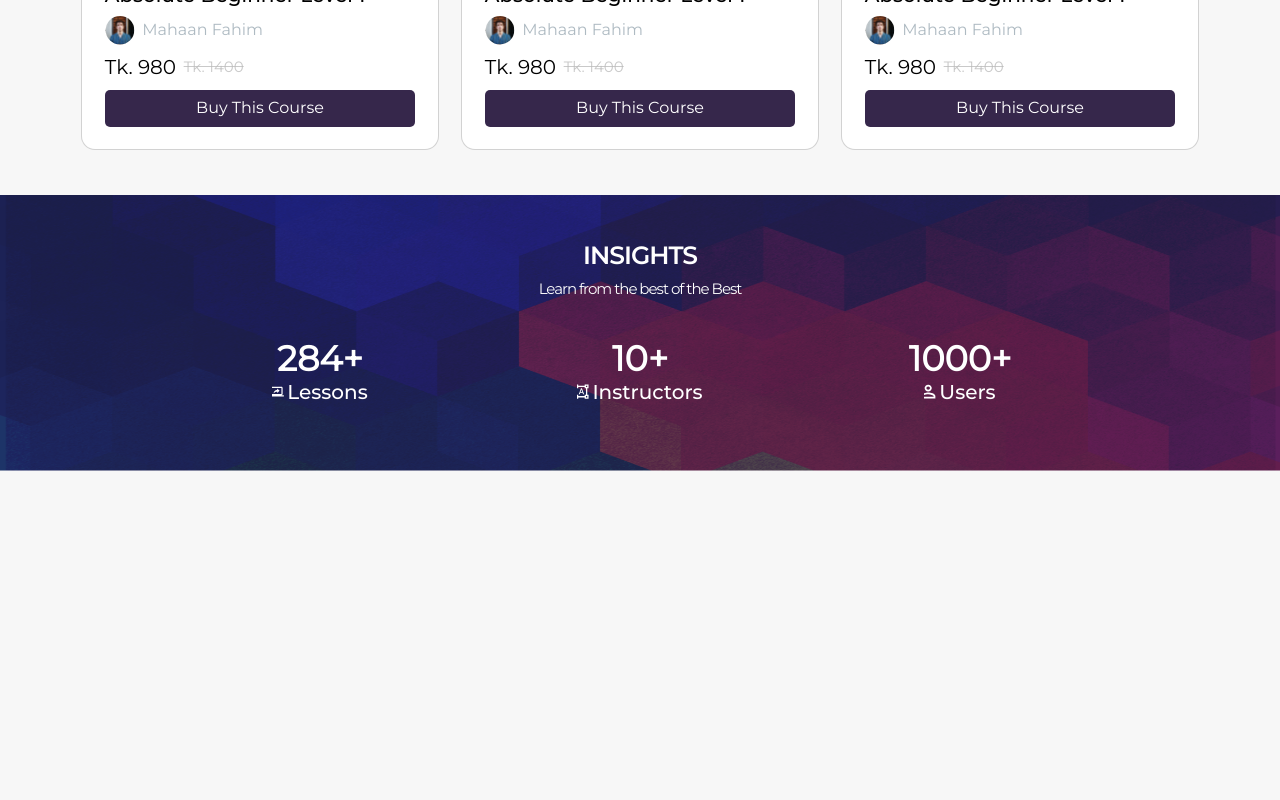
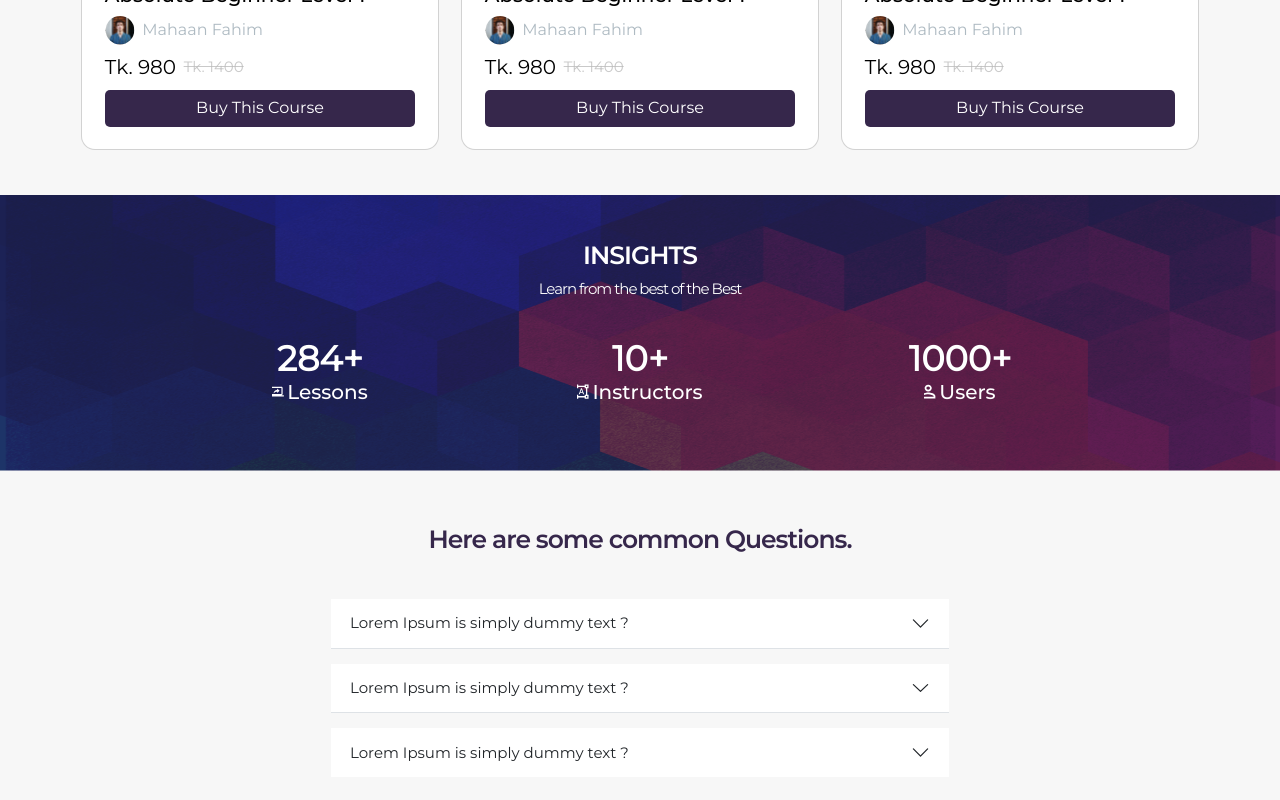
Before and after one commit to ashiqul33/melody, a Next.js app: page / in a window 1280 px wide. Shown: the part 2576-3376 px from the top of the page. Before the commit the page ends 3047 px from the top, so only its background shows below. Built offline with nearby package versions, Linux system fonts and the light colour scheme.

Commit message:
add component FAQ

```diff
--- a/components/Home/Body.tsx
+++ b/components/Home/Body.tsx
@@ -1,6 +1,7 @@
 import { NextPage } from "next";
 import React from "react";
 import Banner from "./Banner";
+import FAQ from "./FAQ";
 import Featured from "./Featured";
 import Insights from "./Insights";
 import InstructorsList from "./InstructorsList";
@@ -16,7 +17,7 @@ const Body: NextPage = () => {
       <InstructorsList />
       <Upcoming />
       <Insights />
-      {/* <FAQ /> */}
+      <FAQ />
       {/* <Contacts /> */}
     </div>
   );
--- /dev/null
+++ b/components/Home/FAQ.tsx
@@ -0,0 +1,69 @@
+import { NextPage } from "next";
+import React from "react";
+import uuid from "react-uuid";
+import QA from "./QA";
+
+const FAQ: NextPage = () => {
+  return (
+    <div>
+      <section className="question_section">
+        <div className="container-fluid">
+          <div className="text-center">
+            <h3 className="question_section_heading mt-3 mb-5">
+              Here are some common Questions.
+            </h3>
+          </div>
+          <div className="row justify-content-center">
+            <div className="col-12 col-sm-10 col-md-8 col-lg-6">
+              <div
+                className="accordion accordion-flush"
+                id="accordionFlushExample"
+              >
+                <QA
+                  key={uuid()}
+                  question={"Lorem Ipsum is simply dummy text ?"}
+                  answer={
+                    "Lorem Ipsum is simply dummy text of the printing and typesetting industry.\n" +
+                    "                                            Lorem\n" +
+                    "                                            Ipsum has been the industry's standard dummy text ever since the 1500s, when\n" +
+                    "                                            an\n" +
+                    "                                            unknown printer took a galley of type and scrambled it to make a type\n" +
+                    "                                            specimen book"
+                  }
+                />
+
+                <QA
+                  key={uuid()}
+                  question={"Lorem Ipsum is simply dummy text ?"}
+                  answer={
+                    "Lorem Ipsum is simply dummy text of the printing and typesetting industry.\n" +
+                    "                                            Lorem\n" +
+                    "                                            Ipsum has been the industry's standard dummy text ever since the 1500s, when\n" +
+                    "                                            an\n" +
+                    "                                            unknown printer took a galley of type and scrambled it to make a type\n" +
+                    "                                            specimen book"
+                  }
+                />
+
+                <QA
+                  key={uuid()}
+                  question={"Lorem Ipsum is simply dummy text ?"}
+                  answer={
+                    "Lorem Ipsum is simply dummy text of the printing and typesetting industry.\n" +
+                    "                                            Lorem\n" +
+                    "                                            Ipsum has been the industry's standard dummy text ever since the 1500s, when\n" +
+                    "                                            an\n" +
+                    "                                            unknown printer took a galley of type and scrambled it to make a type\n" +
+                    "                                            specimen book"
+                  }
+                />
+              </div>
+            </div>
+          </div>
+        </div>
+      </section>
+    </div>
+  );
+};
+
+export default FAQ;
--- /dev/null
+++ b/components/Home/QA.tsx
@@ -0,0 +1,36 @@
+import { NextPage } from "next";
+import React from "react";
+
+interface Props {
+  question: string;
+  answer: string;
+}
+
+const QA: NextPage<Props> = (props) => {
+  return (
+    <div className="accordion-item mb-3">
+      <h2 className="accordion-header" id="flush-headingThree">
+        <button
+          className="accordion-button collapsed btn_focus"
+          type="button"
+          data-bs-toggle="collapse"
+          data-bs-target="#flush-collapseThree"
+          aria-expanded="false"
+          aria-controls="flush-collapseThree"
+        >
+          {props.question}
+        </button>
+      </h2>
+      <div
+        id="flush-collapseThree"
+        className="accordion-collapse collapse"
+        aria-labelledby="flush-headingThree"
+        data-bs-parent="#accordionFlushExample"
+      >
+        <div className="accordion-body">{props.answer}</div>
+      </div>
+    </div>
+  );
+};
+
+export default QA;
```
